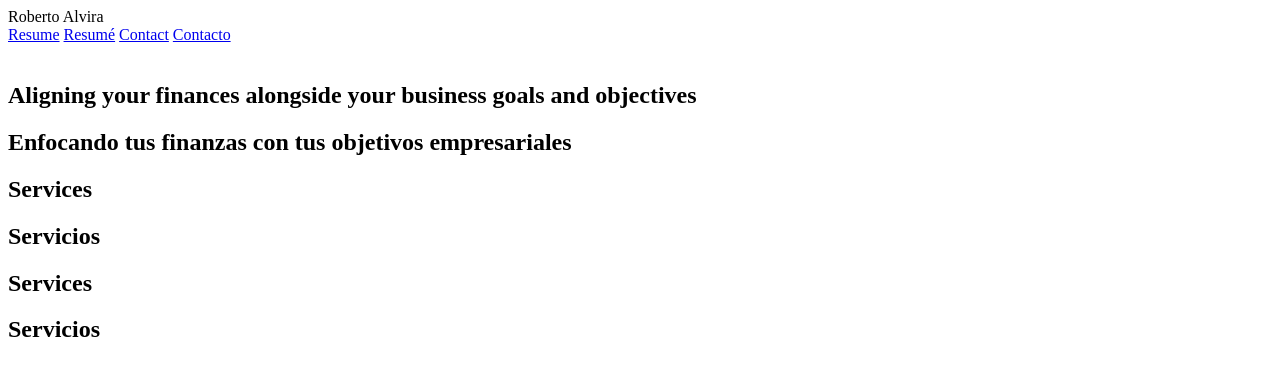
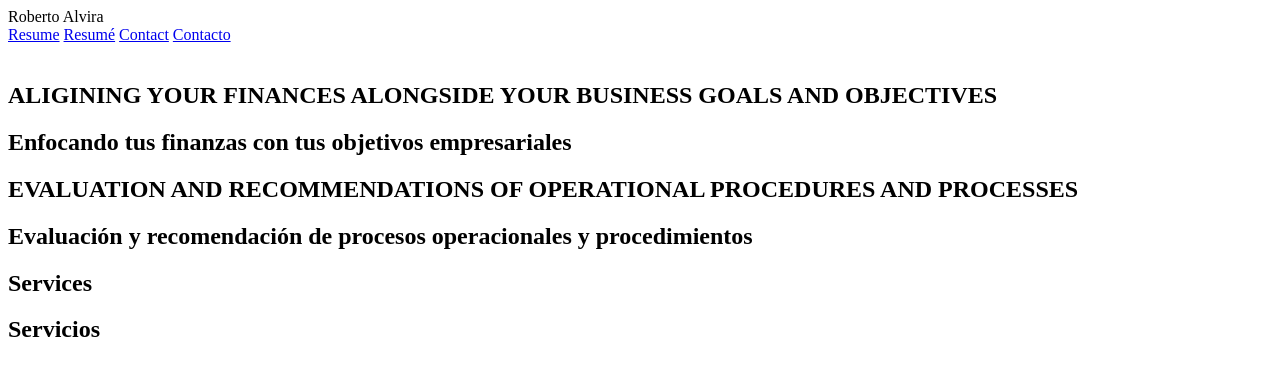
Before and after one commit to alviraroberto/roberto-accounting, a plain HTML site: page index.html in a window 1280 px wide. Drawn offline with Linux system fonts and the light colour scheme.

Commit message:
carousel-update

```diff
--- a/index.html
+++ b/index.html
@@ -1,16 +1,17 @@
 <!DOCTYPE html>
-<html lang="en">
+<html>
 <head>
     <meta charset="UTF-8">
     <meta name="viewport" content="width=device-width, initial-scale=1.0">
-    <meta name="description" content="Accounting, Auditing and Finances services in New York and Caribbean">
+    <meta name="description" content="Over 30 years of experience in  accounting, auditing and finance in New York city and Puerto Rico">
 
     <meta name="description" content="Focusing on optimizing your business operations with financial planning and recommendations to achieve effiency and maintain optimal performance">
 
+    <title>Roberto Alvira - Accounting & Financial Services</title>
+
+    <link rel="stylesheet" href="styles.css">
 
 
-    <title>Roberto - Accounting & Financial Services</title>
-    <link rel="stylesheet" href="styles.css">
 </head>
 <body>
     <nav>
@@ -27,10 +28,10 @@
 
             <img src="" alt="" srcset="">
             <div class="msg-services">
-                <h2 lang="en"  class="msg-services-text">Aligning your finances alongside your business goals and objectives</h2>
+                <h2 lang="en"  class="msg-services-text">ALIGINING YOUR FINANCES ALONGSIDE YOUR BUSINESS GOALS AND OBJECTIVES</h2>
                 <h2 lang="es"class="msg-services-text">Enfocando tus finanzas con tus objetivos empresariales</h2>
-                <h2 lang="en"  class="msg-services-text">Services</h4>
-                <h2 lang="es"class="msg-services-text">Servicios</h214>
+                <h2 lang="en"  class="msg-services-text">EVALUATION AND RECOMMENDATIONS OF OPERATIONAL PROCEDURES AND PROCESSES</h4>
+                <h2 lang="es"class="msg-services-text">Evaluación y recomendación de procesos operacionales y procedimientos</h214>
                 <h2 lang="en"  class="msg-services-text">Services</h4>
                 <h1 lang="es"class="msg-services-text">Servicios</h2>
 
```
